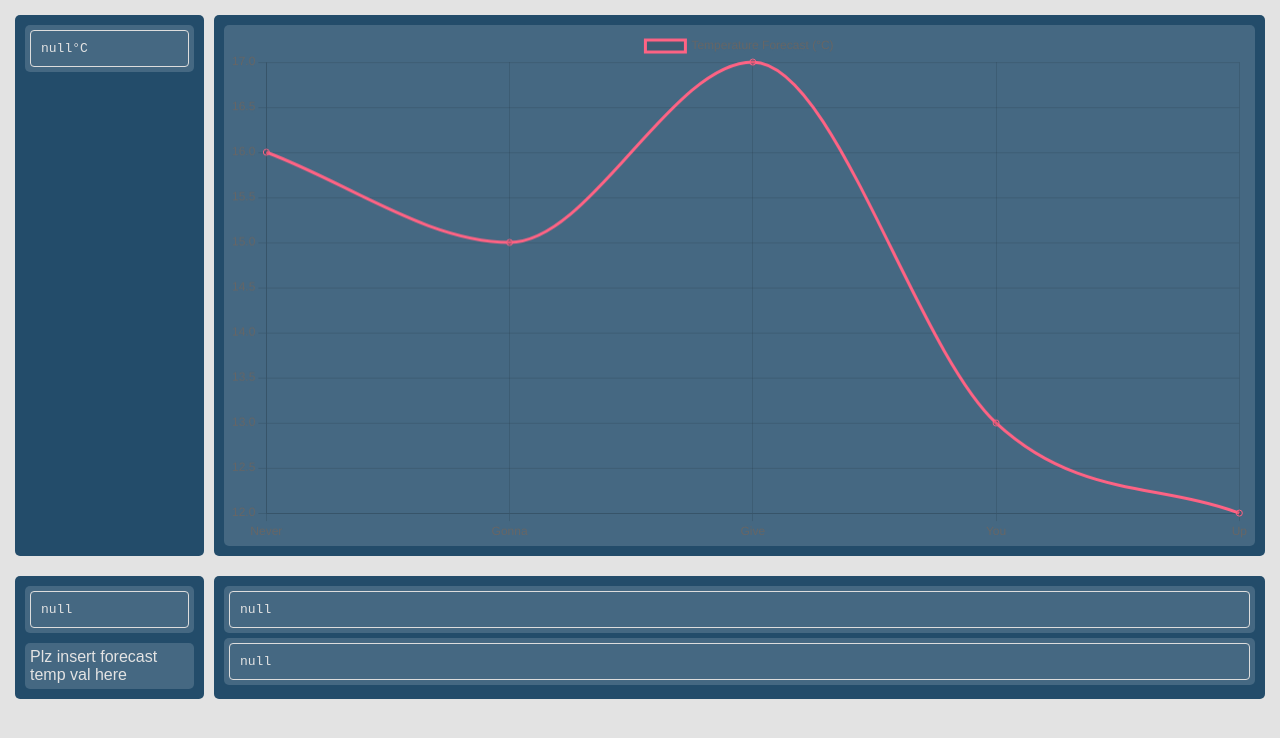
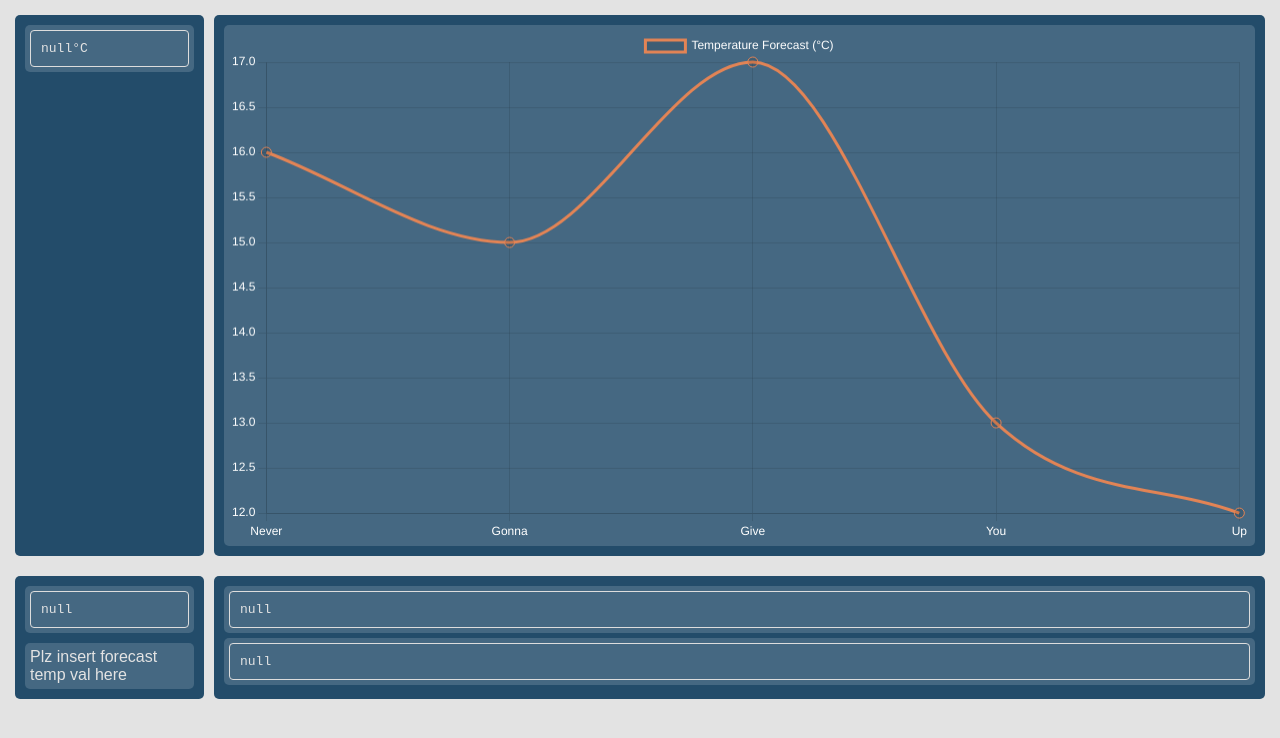
Before and after one commit to prabuuce/weather-graphics, a React (Vite) app in the folder frontend/web/: page / in a window 1280 px wide. Shown: the top 738 px of the page. Built offline with nearby package versions, Linux system fonts and the light colour scheme; no server answers.

Commit message:
Made text more legible in chart

```diff
--- a/frontend/web/src/react/graphs/forecastLineCharts.jsx
+++ b/frontend/web/src/react/graphs/forecastLineCharts.jsx
@@ -5,6 +5,7 @@ import { Line } from 'react-chartjs-2';
 import { GetForecastTempVal } from '../fetching/forecastWeatherData';
 
 Chart.register(LineElement, CategoryScale, LinearScale, PointElement, Tooltip, Legend);
+Chart.defaults.color = '#ffffff';
 
 function ForecastLineChart() {
   const forecastTempVal = GetForecastTempVal({type: 'temperature', location: '92692'});
@@ -19,7 +20,10 @@ function ForecastLineChart() {
       {
         label: 'Temperature Forecast (°C)',
         data: datapoints,
-        borderColor: 'rgb(255, 99, 132)',
+        borderColor: '#e38455ff',
+        pointStyle: 'circle',
+        pointRadius: 5,
+        pointHoverRadius: 7,
         fill: false,
         cubicInterpolationMode: 'monotone',
         tension: 0.4
```
